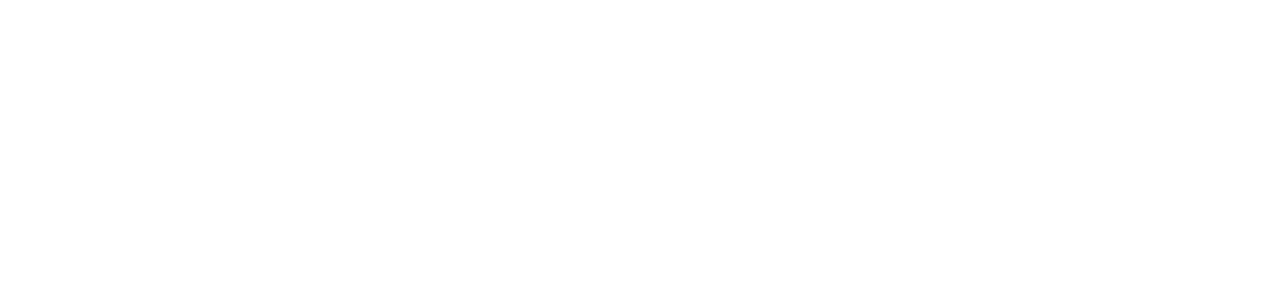
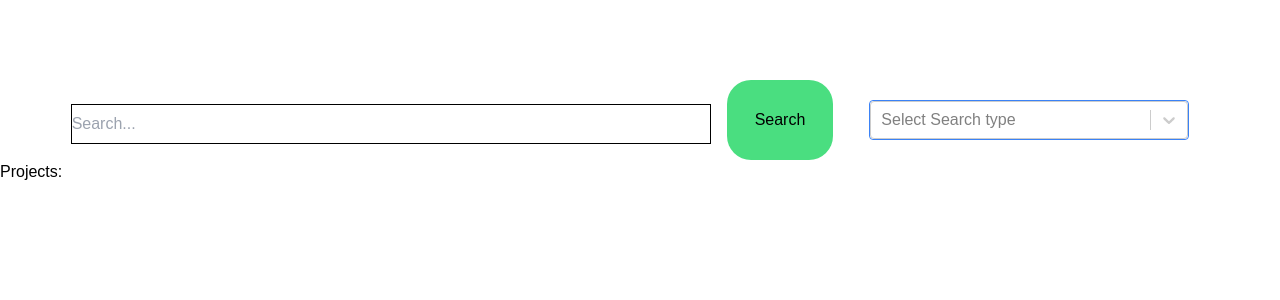
Before and after one commit to KaushikKU003/RENEWABLE_ENERGY_PROJECT, a React (Create React App) app in the folder frontend/myapp/: page /search in a window 1280 px wide. Before the commit this address had no page. Shown: the top 300 px of the page. Built offline with nearby package versions, Linux system fonts and the light colour scheme.

Commit message:
pie chart done search project started

```diff
--- a/frontend/myapp/package.json
+++ b/frontend/myapp/package.json
@@ -7,10 +7,12 @@
     "@testing-library/react": "^13.4.0",
     "@testing-library/user-event": "^13.5.0",
     "axios": "^1.6.7",
+    "chart.js": "^4.4.2",
     "react": "^18.2.0",
     "react-dom": "^18.2.0",
     "react-hot-toast": "^2.4.1",
     "react-scripts": "5.0.1",
+    "react-select": "^5.8.0",
     "react-toastify": "^10.0.4",
     "web-vitals": "^2.1.4"
   },
--- a/frontend/myapp/src/App.jsx
+++ b/frontend/myapp/src/App.jsx
@@ -7,6 +7,8 @@ import Project from './components/Project';
 // import ProjectsLayout from './components/Project/AllPages/ProjectLayout';
 import ProjectDetails from './components/Project/projectDetails';
 import FinanceDetails from './components/Project/financeDetails';
+import ProjectSearch from './components/Project/projectSearch';
+
 // import LayoutApp from './components/Project/LayoutApp';
 function App() {
   return (
@@ -14,6 +16,7 @@ function App() {
     <BrowserRouter>
       <Routes>
         <Route path="/" element={<Layout />}>
+
           <Route index element={<Dashboard />} />
           <Route path="/project" element={<Project />} />
         </Route>
@@ -23,6 +26,9 @@ function App() {
           <Route path='/risksdetails' element={<ProjectDetails/>}/>
           <Route path='/locationdetails' element={<ProjectDetails/>}/>
           <Route path='/orgdetails' element={<ProjectDetails/>}/>
+          <Route path = '/dashboard' element={<Dashboard/>}/>
+          <Route path = '/search' element={<ProjectSearch/>}/>
+
         <Route path="/login" element={<Login />} />
       </Routes>
     </BrowserRouter>
--- /dev/null
+++ b/frontend/myapp/src/components/Project/projectSearch.jsx
@@ -0,0 +1,76 @@
+import React from "react";
+import axios from "axios";
+import { useState, useEffect } from "react";
+import Select from "react-select";
+import { Toaster, toast } from "react-hot-toast";
+
+function ProjectSearch() {
+  const [searchTerm, setSearchTerm] = useState("");
+  const [searchType, setSearchType] = useState(null);
+  const [projects, setProjects] = useState([]);
+
+  console.log(searchType)
+  const facultyOptions = [
+    { value: "project_name", label: "PROJECT NAME" },
+    { value: "type", label: "PROJECT TYPE" },
+  ];
+
+  const handleSearch = async () => {
+    try {
+      const response = await axios.get(
+        `http://localhost:4000/app/project/projects?searchTerm=${searchTerm}&searchBy=${searchType.value}`
+      );
+
+      if (response.data.success === true) {
+        setProjects(response.data.data);
+      } else {
+        console.log("No projects matched");
+      }
+    } catch (error) {
+      console.log(error);
+    }
+  };
+
+  return (
+    <div>
+      <div className="flex justify-center mt-20 gap-4">
+        <input
+          type="text"
+          placeholder="Search..."
+          value={searchTerm}
+          onChange={(e) => setSearchTerm(e.target.value)}
+          className="border border-black w-1/2 h-10 mt-6"
+        />
+        <button
+          onClick={handleSearch}
+          className=" px-7 rounded-3xl bg-green-400"
+        >
+          Search
+        </button>
+
+        <Select
+          options={facultyOptions}
+          placeholder="Select Search type"
+          isSearchable
+          value={searchType}
+          onChange={setSearchType}
+          className="custom-select w-1/4 m-5 border border-blue-500 rounded"
+        />
+      </div>
+      {projects && (
+        <div>
+          <h2>Projects:</h2>
+          <ul>
+            {projects.map((project) => (
+              <li key={project.project_id}>
+                Project Name: {project.project_name}, Type: {project.type}
+              </li>
+            ))}
+          </ul>
+        </div>
+      )}
+    </div>
+  );
+}
+
+export default ProjectSearch;
--- a/frontend/myapp/src/components/home.jsx
+++ b/frontend/myapp/src/components/home.jsx
@@ -1,9 +1,82 @@
-const home = () => {
-    return (
-        <>
-        <div>This is home!!!</div>
-        </>
-    );
-}
+import React, { useEffect, useState } from "react";
+import Chart from "chart.js/auto";
+import axios from "axios";
 
-export default home;
+const ProjectPieChart = () => {
+  const [chartData, setChartData] = useState(null);
+
+  useEffect(() => {
+    fetchData();
+  }, []);
+
+  const fetchData = async () => {
+    try {
+      const response = await axios(
+        "http://localhost:4000/app/project/project-count"
+      );
+      //   const data = await response.json();
+      const data = response.data;
+      const labels = data.data.map((item) => item.type);
+      const counts = data.data.map((item) => item.count);
+      setChartData({ labels, counts });
+    } catch (error) {
+      console.error("Error fetching project count:", error);
+    }
+  };
+
+  useEffect(() => {
+    if (chartData) {
+      renderChart();
+    }
+  }, [chartData]);
+
+  const renderChart = () => {
+    const ctx = document.getElementById("projectChart");
+
+    if (window.myChart instanceof Chart) {
+      window.myChart.destroy(); // Destroy the existing chart
+    }
+    const colors = generateRandomColors(chartData.labels.length); // Generate colors dynamically
+
+    window.myChart = new Chart(ctx, {
+      type: "pie",
+      data: {
+        labels: chartData.labels,
+        datasets: [
+          {
+            label: chartData.label,
+            data: chartData.counts,
+            backgroundColor: colors, // Use dynamically generated colors
+            borderColor: '#000', // Use dynamically generated colors
+            borderWidth: 1,
+          },
+        ],
+      },
+      options: {},
+    });
+  };
+
+  const generateRandomColors = (numColors) => {
+    const colors = [];
+    for (let i = 0; i < numColors; i++) {
+      const color = `rgba(${Math.floor(Math.random() * 256)}, ${Math.floor(
+        Math.random() * 256
+      )}, ${Math.floor(Math.random() * 256)}, 0.5)`;
+      colors.push(color);
+    }
+    return colors;
+  };
+
+  return (
+    <>
+      <center>
+       <h1 className="mt-5 text-4xl">PROJECT SUMMARY</h1>
+        <div className="flex justify-center items-center h-1/3 w-1/3 mt-10">
+          <canvas id="projectChart" ></canvas>
+        </div>
+      </center>
+    </>
+  );
+};
+
+export default ProjectPieChart;
```
Also changed, not shown: 1 other file (tests, documents, lock files or other folders).
